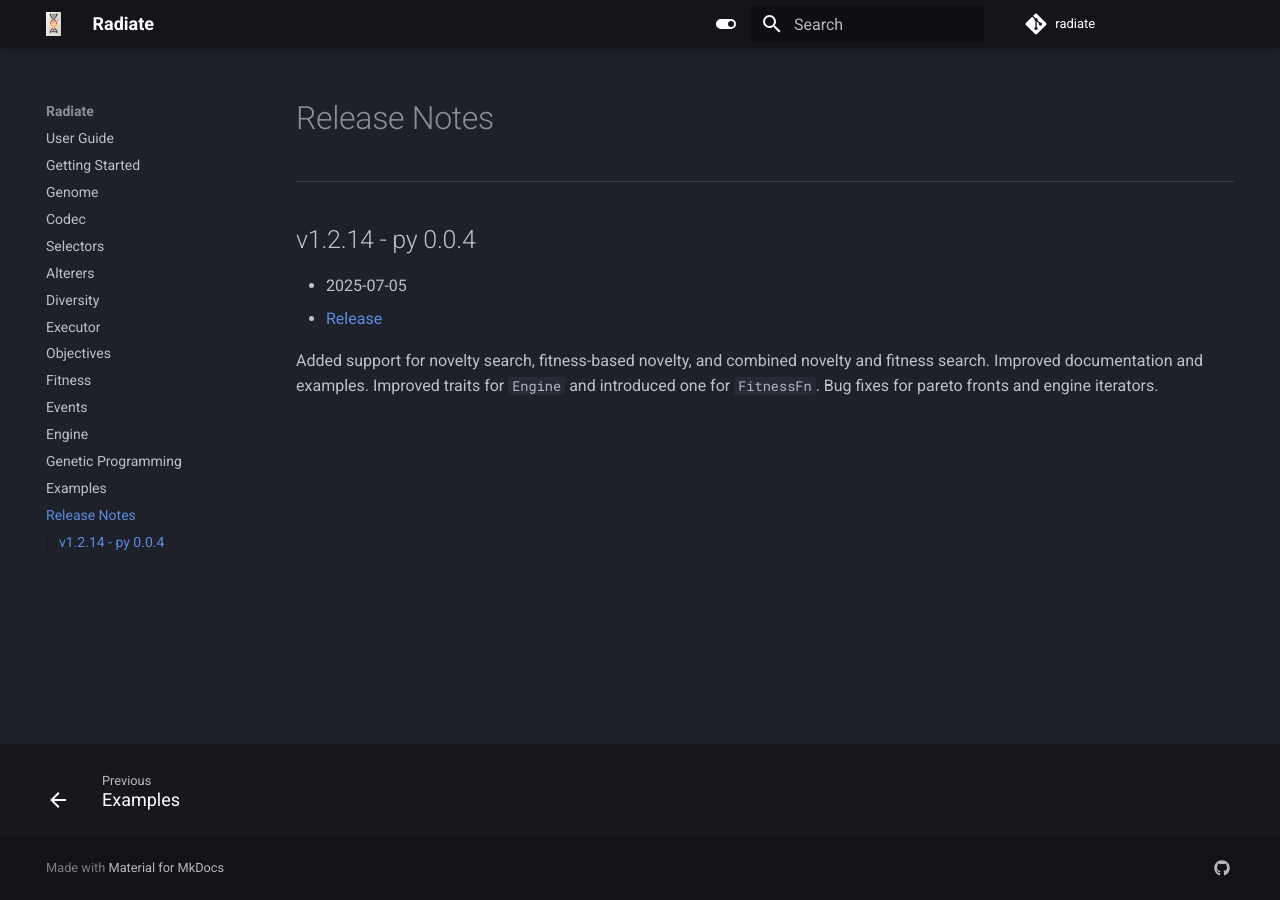
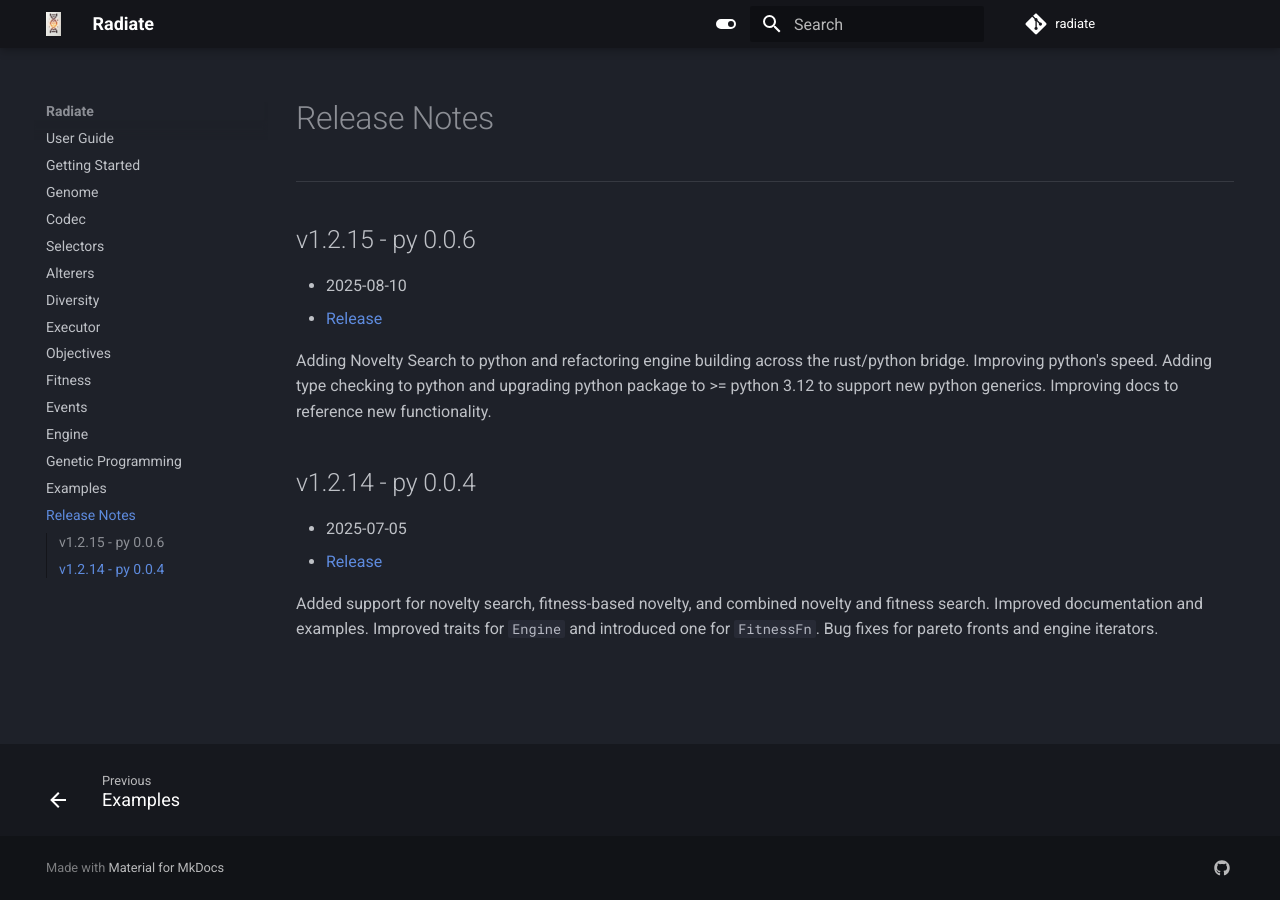
Before and after one commit to pkalivas/radiate, an MkDocs documentation site: the page built from docs/source/releases.md, in a window 1280 px wide. Built offline with MkDocs 1.6.1 and Material for MkDocs 9.7.7, drawn with Linux system fonts in a browser that asks for light colours; comment, search, counter and statistics services are not loaded.

Commit message:
Documents v1.2.15 release
Adds release notes for v1.2.15, detailing new
Novelty Search functionality in Python, engine
refactoring across Rust/Python, Python speed
improvements, type checking, Python package upgrade,
and documentation updates.

```diff
--- a/docs/source/releases.md
+++ b/docs/source/releases.md
@@ -1,6 +1,13 @@
 # Release Notes
 
 ---
+
+## v1.2.15 - py 0.0.6
+
+- 2025-08-10
+- [Release](https://github.com/pkalivas/radiate/releases/tag/v1.2.15)
+
+Adding Novelty Search to python and refactoring engine building across the rust/python bridge. Improving python's speed. Adding type checking to python and upgrading python package to >= python 3.12 to support new python generics. Improving docs to reference new functionality.
 
 ## v1.2.14 - py 0.0.4
 
```
